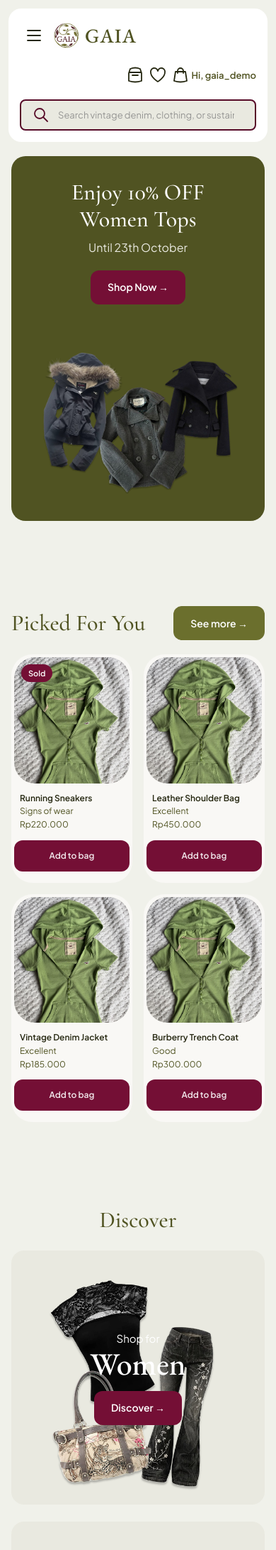
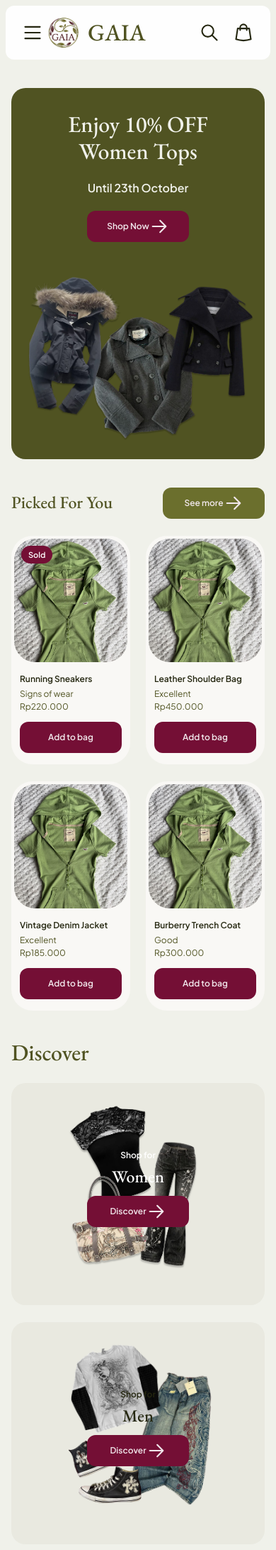
Before and after one commit to Gaia-sustainable-curated-thrift/Gaia, a Django app: page /products/ in a window 390 px wide. Shown: the top 2184 px of the page at 71% size. Run offline with Django 5.2, Linux system fonts and the light colour scheme; a user stored in the database is signed in; data comes from the database, SQL or seed files in the repository.

Commit message:
feat: align homepage with Figma and add live shopping bag badge

```diff
--- a/products/views.py
+++ b/products/views.py
@@ -38,7 +38,7 @@ def home(request):
         Product.objects
         .select_related('category')
         .prefetch_related('images')
-        .order_by('-created_at')[:10]
+        .order_by('-created_at')[:5]
     )
     stored_parents = {parent.slug: parent for parent in Category.objects.filter(parent__isnull=True)}
     parents = [
--- a/static/css/gaia.css
+++ b/static/css/gaia.css
@@ -44,6 +44,28 @@
 }
 
 /* ---------- Shared shell: display font ---------- */
+.mobile-search-toggle { display: none; }
+.nav-bag { position: relative; }
+.nav-bag__count {
+    position: absolute;
+    top: -2px;
+    right: -3px;
+    display: flex;
+    align-items: center;
+    justify-content: center;
+    min-width: 26px;
+    height: 26px;
+    padding: 0 4px;
+    border-radius: 50%;
+    background: var(--wine);
+    color: var(--wine-light);
+    font: 600 9px/1 "Plus Jakarta Sans", Arial, sans-serif;
+}
+.nav-bag__count[hidden] { display: none; }
+@media (max-width: 640px) {
+    .nav-bag__count { min-width: 18px; height: 18px; font-size: 8px; top: 0; right: 0; }
+}
+
 .brand,
 .footer-wordmark {
     font-family: "EB Garamond", Georgia, serif;
--- /dev/null
+++ b/static/css/home.css
@@ -0,0 +1,156 @@
+/* Homepage dimensions and typography from the desktop and mobile Figma frames. */
+body:has(.homepage-main) .topbar {
+    margin: 32px 20px 0;
+    border-radius: 20px;
+    background: var(--surface);
+}
+body:has(.homepage-main) .brand-group { gap: 8px; }
+body:has(.homepage-main) .brand { font-weight: 500; letter-spacing: 0; }
+body:has(.homepage-main) .topbar .icon-button { width: 48px; height: 48px; padding: 8px; }
+body:has(.homepage-main) .topbar .icon { width: 32px; height: 32px; }
+body:has(.homepage-main) .topbar .nav-orders { display: none; }
+body:has(.homepage-main) .nav-actions { gap: 8px; }
+body:has(.homepage-main) .account-link { font-size: 20px; font-weight: 600; }
+body:has(.homepage-main) .search-display { gap: 24px; padding: 12px 24px; }
+body:has(.homepage-main) .search-display > .icon { width: 28px; height: 28px; }
+
+.homepage-main { max-width: 1280px; width: calc(100% - 160px); padding: 0; margin: 46px auto 106px; }
+.homepage-main h1,
+.homepage-main h2 { font-family: "EB Garamond", Georgia, serif; font-weight: 500; line-height: 1.2; }
+.homepage-main .button { min-height: 48px; padding: 8px 24px; line-height: 2; color: var(--wine-light); }
+.homepage-main .button .icon { width: 32px; height: 32px; }
+.homepage-main .hero-banner { position: relative; display: block; height: 699px; min-height: 0; padding: 0; }
+.homepage-main .hero-banner__copy { position: absolute; z-index: 1; left: 4.22%; top: 50%; transform: translateY(-50%); width: 30.94%; }
+.homepage-main .hero-banner__copy h1 { font-size: 64px; color: var(--canvas); margin: 0 0 8px; }
+.homepage-main .hero-banner__copy p { font-size: 20px; line-height: 2; font-weight: 600; color: var(--canvas); margin: 0 0 24px; }
+.homepage-main .hero-banner__media { position: absolute; left: 32.5%; right: 3%; top: 11.44%; bottom: 6%; }
+.homepage-main .hero-banner__media img { width: 100%; height: 100%; max-width: none; object-fit: contain; }
+
+.homepage-main .shop-section { margin-top: 142px; }
+.homepage-main .section-head { margin-bottom: 32px; }
+.homepage-main .section-head h2,
+.homepage-main .section-title-center { font-size: 48px; color: var(--olive-dark); }
+.homepage-main .section-title-center { margin: 0 0 32px; }
+.homepage-main .product-grid { gap: 32px; }
+.homepage-main .product-card__title { font-size: 16px; line-height: 2; }
+.homepage-main .product-card__meta,
+.homepage-main .product-card__price { line-height: 1.5; }
+.homepage-main .product-grid > .state { grid-column: 1 / -1; }
+.homepage-main .discover-grid { gap: 40px; }
+.homepage-main .discover-card { aspect-ratio: 620 / 627; padding: 0; gap: 8px; border-radius: 20px; }
+.homepage-main .discover-card__sub { font-size: 20px; line-height: 2; font-weight: 600; }
+.homepage-main .discover-card__title { font-size: 64px; line-height: 1.2; }
+.homepage-main .discover-card .button { margin-top: 16px; }
+.homepage-main .discover-card--men .discover-card__sub,
+.homepage-main .discover-card--men .discover-card__title { color: var(--ink); }
+.homepage-main .home-categories { margin-top: 64px; }
+.homepage-main .segment--category { width: min(800px, 62.5%); padding: 0; gap: 0; background: #d1d2be; }
+.homepage-main .segment__item { min-height: 48px; padding: 8px 32px; font-size: 16px; font-weight: 600; line-height: 2; color: var(--olive-dark); }
+.homepage-main .segment__item.is-active { color: var(--canvas); }
+.homepage-main .category-circles { gap: 0; grid-template-columns: repeat(4, 280px); justify-content: space-between; }
+.homepage-main .category-circle { gap: 12px; font-size: 24px; line-height: 2; }
+.homepage-main .category-circle:nth-child(3) { order: 4; }
+.homepage-main .category-circle:nth-child(4) { order: 3; }
+.homepage-main .category-circle__img { padding: 10px; }
+.homepage-main .category-circle__img img { width: 85%; height: 90%; }
+.homepage-main .category-circle:nth-child(1) img { width: 67%; height: 84%; }
+.homepage-main .category-circle:nth-child(2) img { width: 79%; height: 96%; }
+.homepage-main .category-circle:nth-child(3) img { width: 64%; height: 83%; }
+.homepage-main .category-circle:nth-child(4) img { width: 83%; height: 83%; }
+.homepage-main .sell-banner { min-height: 338px; margin-top: 174px; padding: 59px 73px; gap: 80px; }
+.homepage-main .sell-banner__art { width: 231px; }
+.homepage-main .sell-banner h2 { font-size: 48px; color: var(--canvas); margin: 0 0 8px; }
+.homepage-main .sell-banner p { font-size: 20px; line-height: 2; font-weight: 600; color: var(--canvas); margin: 0 0 24px; }
+
+body:has(.homepage-main) .site-footer { margin: 0 20px 20px; padding: 32px 52px; border-radius: 20px; }
+body:has(.homepage-main) .footer-emblem { width: 240px; height: 240px; }
+body:has(.homepage-main) .footer-columns h2 { font-family: "EB Garamond", Georgia, serif; font-size: 32px; }
+
+@media (min-width: 641px) and (max-width: 1200px) {
+    .homepage-main { width: calc(100% - 64px); }
+    .homepage-main .hero-banner { height: 560px; }
+    .homepage-main .hero-banner__copy h1 { font-size: 48px; }
+    .homepage-main .category-circles { grid-template-columns: repeat(4, minmax(0, 1fr)); gap: 20px; }
+    .homepage-main .discover-grid { grid-template-columns: repeat(2, minmax(0, 1fr)); }
+    .homepage-main .sell-banner { padding: 40px; gap: 40px; }
+    .homepage-main .sell-banner__art { width: 160px; }
+    .homepage-main .sell-banner h2 { font-size: 40px; }
+    body:has(.homepage-main) .account-link { font-size: 14px; }
+}
+
+@media (max-width: 640px) {
+    body:has(.homepage-main) .topbar { margin: 8px 8px 0; min-height: 76px; padding: 16px; gap: 0; border-radius: 12px; flex-direction: row; flex-wrap: wrap; justify-content: space-between; }
+    body:has(.homepage-main) .brand-group { gap: 0; }
+    body:has(.homepage-main) .brand { font-size: 33px; gap: 12px; }
+    body:has(.homepage-main) .brand img { width: 44px; height: 44px; }
+    body:has(.homepage-main) .topbar .icon-button { width: 44px; height: 44px; padding: 8px; }
+    body:has(.homepage-main) .topbar .icon { width: 28px; height: 28px; }
+    body:has(.homepage-main) .nav-actions { gap: 4px; margin: 0; width: auto; }
+    body:has(.homepage-main) .nav-wishlist,
+    body:has(.homepage-main) .account-link { display: none; }
+    body:has(.homepage-main) .mobile-search-toggle { display: inline-flex; }
+    body:has(.homepage-main) .search-display { display: none; }
+    body:has(.homepage-main) .search-display.is-search-open { display: flex; order: 3; flex: 1 0 100%; margin-top: 12px; height: 48px; padding: 8px 12px; }
+    .homepage-main { width: calc(100% - 32px); margin: 40px auto; }
+    .homepage-main .hero-banner { display: flex; flex-direction: column; height: auto; padding: 32px 0 0; gap: 16px; }
+    .homepage-main .hero-banner__copy { position: static; width: 100%; max-width: none; padding: 0 24px; transform: none; }
+    .homepage-main .hero-banner__copy h1 { font-size: 32px; margin-bottom: 16px; }
+    .homepage-main .hero-banner__copy p { font-size: 16px; margin-bottom: 16px; }
+    .homepage-main .hero-banner__media { position: static; width: 100%; height: 290px; }
+    .homepage-main .hero-banner__media img { width: 100%; height: 100%; }
+    .homepage-main .shop-section { margin-top: 40px; }
+    .homepage-main .section-head { margin-bottom: 24px; gap: 8px; }
+    .homepage-main .section-head h2 { font-size: 24px; }
+    .homepage-main .section-title-center,
+    .homepage-main .home-categories h2 { font-size: 32px; text-align: left; margin-bottom: 0; }
+    .homepage-main .section-title-center { margin-bottom: 24px; }
+    .homepage-main .button { min-height: 44px; font-size: 12px; padding: 8px 24px; }
+    .homepage-main .button .icon { width: 28px; height: 28px; }
+    .homepage-main .hero-banner .button,
+    .homepage-main .home-recommendations .section-head .button,
+    .homepage-main .discover-card .button { width: 144px; flex-shrink: 0; }
+    .homepage-main .product-grid { grid-template-columns: repeat(2, minmax(0, 1fr)); gap: 24px 22px; }
+    .homepage-main .product-card { gap: 12px; }
+    .homepage-main .home-recommendations .product-card:nth-child(n+5) { display: none; }
+    .homepage-main .product-card__info { padding: 0 8px; }
+    .homepage-main .product-card__title { font-size: 12px; line-height: 2; }
+    .homepage-main .product-card__meta,
+    .homepage-main .product-card__price { font-size: 12px; line-height: 1.5; }
+    .homepage-main .product-card .button { font-size: 12px; padding: 8px 12px; width: calc(100% - 16px); }
+    .homepage-main .discover-grid { grid-template-columns: 1fr; gap: 24px; }
+    .homepage-main .discover-card { height: 313px; aspect-ratio: auto; }
+    .homepage-main .discover-card img { width: auto; height: 277px; max-width: 100%; left: 50%; top: 0; transform: translateX(-50%); }
+    .homepage-main .discover-card__sub { font-size: 12px; line-height: 2; }
+    .homepage-main .discover-card__title { font-size: 24px; line-height: 1.2; }
+    .homepage-main .discover-card { justify-content: flex-start; padding-top: 90px; gap: 4px; }
+    .homepage-main .discover-card .button { margin-top: 8px; }
+    .homepage-main .home-categories .section-head { gap: 24px; align-items: stretch; }
+    .homepage-main .segment--category { width: 100%; }
+    .homepage-main .segment__item { min-height: 40px; font-size: 12px; padding: 8px 16px; }
+    .homepage-main .category-circles { grid-template-columns: repeat(2, minmax(0, 1fr)); gap: 24px 16px; }
+    .homepage-main .category-circle { font-size: 16px; line-height: 2; gap: 12px; }
+    .homepage-main .category-circle__img img { width: 80%; height: 85%; }
+    .homepage-main .category-circle:nth-child(1) img { width: 61%; height: 76%; }
+    .homepage-main .category-circle:nth-child(2) img { width: 78%; height: 71%; }
+    .homepage-main .category-circle:nth-child(3) img { width: 57%; height: 75%; }
+    .homepage-main .category-circle:nth-child(4) img { width: 76%; height: 76%; }
+    .homepage-main .sell-banner { align-items: stretch; text-align: left; padding: 24px; margin-top: 40px; gap: 20px; min-height: 0; }
+    .homepage-main .sell-banner__art { width: 96px; height: 92px; object-fit: contain; }
+    .homepage-main .sell-banner h2 { font-size: 32px; margin-bottom: 20px; }
+    .homepage-main .sell-banner p { font-size: 16px; line-height: 1.5; font-weight: 400; margin-bottom: 20px; }
+    .homepage-main .sell-banner .button { width: 100%; }
+    body:has(.homepage-main) .site-footer { margin: 56px 8px 8px; padding: 32px 24px; border-radius: 12px; }
+    body:has(.homepage-main) .footer-top { align-items: stretch; gap: 24px; }
+    body:has(.homepage-main) .footer-emblem { width: 80px; height: 80px; }
+    body:has(.homepage-main) .footer-wordmark { display: none; }
+    body:has(.homepage-main) .footer-columns { display: flex; flex-wrap: nowrap; gap: 24px; justify-content: space-between; }
+    body:has(.homepage-main) .footer-columns h2 { font-size: 16px; }
+    body:has(.homepage-main) .footer-columns a { font-size: 12px; }
+    body:has(.homepage-main) .footer-bottom { font-size: 8px; }
+}
+
+@media (max-width: 360px) {
+    body:has(.homepage-main) .topbar { padding: 12px 8px; }
+    body:has(.homepage-main) .brand { gap: 6px; font-size: 28px; }
+    .homepage-main .home-recommendations .section-head .button { width: auto; padding: 8px 16px; }
+}
--- a/static/js/gaia.js
+++ b/static/js/gaia.js
@@ -86,6 +86,21 @@
 
         if (placeholder) placeholder.remove();
         display.appendChild(form);
+        var mobileToggle = document.querySelector('[data-mobile-search-toggle]');
+        if (mobileToggle) {
+            mobileToggle.addEventListener('click', function () {
+                var open = display.classList.toggle('is-search-open');
+                mobileToggle.setAttribute('aria-expanded', String(open));
+                if (open) input.focus();
+            });
+            input.addEventListener('keydown', function (event) {
+                if (event.key === 'Escape') {
+                    display.classList.remove('is-search-open');
+                    mobileToggle.setAttribute('aria-expanded', 'false');
+                    mobileToggle.focus();
+                }
+            });
+        }
         return url;
     }
 
@@ -203,6 +218,13 @@
                 if (!data) return;
                 var panel = document.querySelector('.bag-drawer__panel');
                 if (panel && data.drawer) panel.innerHTML = data.drawer;
+                document.querySelectorAll('[data-bag-count]').forEach(function (badge) {
+                    badge.textContent = data.bag_count;
+                    badge.hidden = data.bag_count === 0;
+                });
+                document.querySelectorAll('[data-bag-toggle]').forEach(function (toggle) {
+                    toggle.setAttribute('aria-label', 'Shopping bag, ' + data.bag_count + ' items');
+                });
                 if (data.open && drawer && !drawer.open) drawer.showModal();
                 showBagToast(data.toast);
             }).catch(function () {
--- a/templates/accounts/base.html
+++ b/templates/accounts/base.html
@@ -18,7 +18,14 @@
 </div>
 <div class="search-display" data-search data-search-url="{% url 'products:search' %}">{% include 'includes/icon.html' with name='search' %}<span>Search vintage denim, clothing, or sustainable brands...</span>
 </div>
-<nav class="nav-actions" aria-label="Account navigation">{% if user.is_authenticated %}<a class="icon-button" href="{% url 'orders' %}" aria-label="Orders">{% include 'includes/icon.html' with name='orders' %}</a><a class="icon-button" href="{% url 'wishlist' %}" aria-label="Wishlist">{% include 'includes/icon.html' with name='heart' %}</a>{% endif %}<button class="icon-button" type="button" data-bag-toggle aria-controls="bag-drawer" aria-haspopup="dialog" aria-label="Shopping bag">{% include 'includes/icon.html' with name='bag' %}</button>{% if user.is_authenticated %}<a class="account-link" href="{% url 'profile' %}"><span class="nav-avatar" aria-hidden="true"></span>Hi, {{ user.first_name|default:user.username|truncatechars:14 }}</a>{% else %}<a class="account-link" href="{% url 'login' %}">Log In</a>{% endif %}
+<nav class="nav-actions" aria-label="Account navigation">
+<button class="icon-button mobile-search-toggle" type="button" data-mobile-search-toggle aria-label="Open search" aria-expanded="false">{% include 'includes/icon.html' with name='search' %}</button>
+{% if user.is_authenticated %}<a class="icon-button nav-orders" href="{% url 'orders' %}" aria-label="Orders">{% include 'includes/icon.html' with name='orders' %}</a>{% endif %}
+<button class="icon-button nav-bag" type="button" data-bag-toggle aria-controls="bag-drawer" aria-haspopup="dialog" aria-label="Shopping bag, {{ bag_count }} items">
+    {% include 'includes/icon.html' with name='bag' %}
+    <span class="nav-bag__count" data-bag-count aria-hidden="true" {% if not bag_count %}hidden{% endif %}>{{ bag_count }}</span>
+</button>
+{% if user.is_authenticated %}<a class="icon-button nav-wishlist" href="{% url 'wishlist' %}" aria-label="Wishlist">{% include 'includes/icon.html' with name='heart' %}</a><a class="account-link" href="{% url 'profile' %}"><span class="nav-avatar" aria-hidden="true"></span>Hi, {{ user.first_name|default:user.username|truncatechars:14 }}</a>{% else %}<a class="account-link" href="{% url 'login' %}">Log In</a>{% endif %}
 </nav>
 </header>
 {% block main %}
@@ -29,11 +36,11 @@
 <div class="footer-columns">
 <section>
 <h2>About Us
-</h2><a href="/#about-title">Our Mission</a><a href="/#about-title">Our Team</a><a href="/#about-title">Newsletter</a>
+</h2><a href="/#about-title">Mission</a><a href="/#about-title">Team</a><a href="/#about-title">Newsletter</a>
 </section>
 <section>
-<h2>Help
-</h2><a href="/#support-title">Contact Us</a><a href="/#support-title">Return Policy</a><a href="/#support-title">FAQ</a>
+<h2>Support
+</h2><a href="/#support-title">Contact</a><a href="/#support-title">Refund Policy</a><a href="/#support-title">FAQ’s</a>
 </section>
 <section>
 <h2>Social
@@ -42,7 +49,7 @@
 </div>
 </div>
 </div>
-<div class="footer-bottom"><span>© {% now 'Y' %} GAIA</span><span class="terms">A circular fashion marketplace</span><a href="#top">Back to top ↑</a>
+<div class="footer-bottom"><span>Copyright @ GAIA</span><span class="terms"><u>Terms of Service</u></span><a href="#top">Back to top ↑</a>
 </div>
 </footer>
 {% if user.is_authenticated %}
--- a/templates/includes/icons.html
+++ b/templates/includes/icons.html
@@ -14,6 +14,7 @@
 <symbol id="icon-minus" viewBox="0 0 24 24"><path d="M5 12h14"/></symbol>
 <symbol id="icon-plus" viewBox="0 0 24 24"><path d="M12 5v14M5 12h14"/></symbol>
 <symbol id="icon-arrow-left" viewBox="0 0 24 24"><path d="M15 5 8 12l7 7"/></symbol>
+<symbol id="icon-arrow-right" viewBox="0 0 24 24"><path d="M4 12h16m-7-7 7 7-7 7"/></symbol>
 <symbol id="icon-caret-down" viewBox="0 0 24 24"><path d="m6 9 6 6 6-6"/></symbol>
 <symbol id="icon-trash" viewBox="0 0 24 24"><path d="M4 7h16M9 7V5a1 1 0 0 1 1-1h4a1 1 0 0 1 1 1v2M6 7l1 12a1 1 0 0 0 1 1h8a1 1 0 0 0 1-1l1-12"/></symbol>
 </defs></svg>
--- a/templates/products/home.html
+++ b/templates/products/home.html
@@ -1,24 +1,25 @@
 {% extends 'products/base.html' %}
 {% load static %}
 {% block title %}Shop{% endblock %}
+{% block extra_css %}<link rel="stylesheet" href="{% static 'css/home.css' %}">{% endblock %}
 {% block main %}
-<main class="shop-main">
+<main class="shop-main homepage-main">
 
     <section class="hero-banner">
         <div class="hero-banner__copy">
             <h1>Enjoy 10% OFF<br>Women Tops</h1>
             <p>Until 23th October</p>
-            <a class="button" href="{% url 'products:listing' 'women' %}">Shop Now →</a>
+            <a class="button" href="{% url 'products:listing' 'women' %}">Shop Now {% include 'includes/icon.html' with name='arrow-right' %}</a>
         </div>
         <div class="hero-banner__media">
             <img src="{% static 'images/hero_women.png' %}" alt="">
         </div>
     </section>
 
-    <section class="shop-section">
+    <section class="shop-section home-recommendations">
         <div class="section-head">
             <h2>Picked For You</h2>
-            <a class="button olive-button" href="{% url 'products:picked' %}">See more →</a>
+            <a class="button olive-button" href="{% url 'products:picked' %}">See more {% include 'includes/icon.html' with name='arrow-right' %}</a>
         </div>
         <div class="product-grid">
             {% for product in picked %}
@@ -26,32 +27,32 @@
             {% empty %}
                 <div class="state">
                     {% include 'includes/icon.html' with name='bag' %}
-                    <h2>No items yet</h2>
+                    <h2>No products yet</h2>
                     <p>Products will appear here once sellers add them.</p>
                 </div>
             {% endfor %}
         </div>
     </section>
 
-    <section class="shop-section">
+    <section class="shop-section home-discover">
         <h2 class="section-title-center">Discover</h2>
         <div class="discover-grid">
             <a class="discover-card" href="{% url 'products:listing' 'women' %}">
                 <img src="{% static 'images/discover-women.png' %}" alt="">
                 <span class="discover-card__sub">Shop for</span>
                 <span class="discover-card__title">Women</span>
-                <span class="button">Discover →</span>
+                <span class="button">Discover {% include 'includes/icon.html' with name='arrow-right' %}</span>
             </a>
-            <a class="discover-card" href="{% url 'products:listing' 'men' %}">
+            <a class="discover-card discover-card--men" href="{% url 'products:listing' 'men' %}">
                 <img src="{% static 'images/discover-men.png' %}" alt="">
                 <span class="discover-card__sub">Shop for</span>
                 <span class="discover-card__title">Men</span>
-                <span class="button">Discover →</span>
+                <span class="button">Discover {% include 'includes/icon.html' with name='arrow-right' %}</span>
             </a>
         </div>
     </section>
 
-    <section class="shop-section">
+    <section class="shop-section home-categories">
         <div class="section-head">
             <h2>Shop By Categories</h2>
             <div class="segment segment--category" role="tablist" aria-label="Choose department" data-category-tabs>
@@ -84,7 +85,7 @@
         <div>
             <h2>Got too many clothes?</h2>
             <p>Clean some space in your wardrobe and help save the earth.</p>
-            <a class="button" href="{% url 'products:sell' %}">Join Gaia Seller →</a>
+            <a class="button" href="{% url 'products:sell' %}">Join Gaia Seller {% include 'includes/icon.html' with name='arrow-right' %}</a>
         </div>
     </section>
 
```
Also changed, not shown: products/tests.py (+18 -0 lines).
